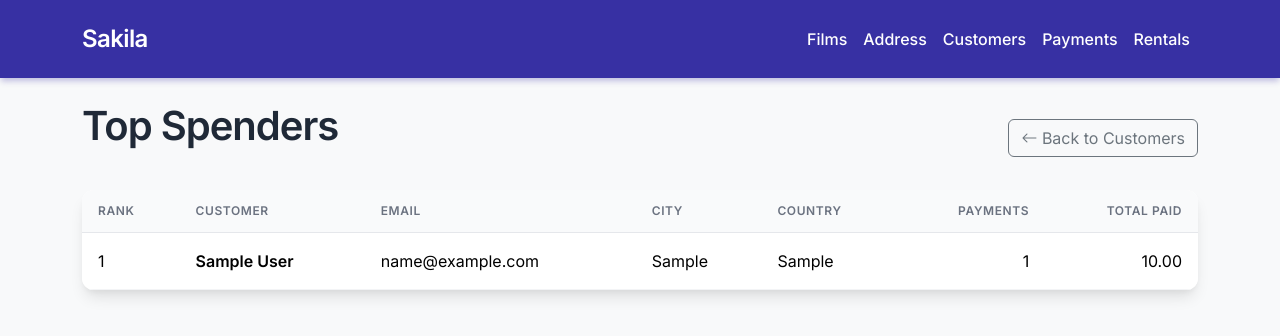
After one commit to ituitis20-yilmazal19/DataTrack, a Flask app: page /customers/top-spenders in a window 1280 px wide. The commit adds this page. Shown: the top 336 px of the page. Run offline with Flask 3, Linux system fonts and the light colour scheme; tables that the repository leaves empty hold one stand-in row (values such as "Sample post").

Commit message:
Add customers top spenders feature and unify page looks on UI

```diff
--- a/app.py
+++ b/app.py
@@ -253,16 +253,22 @@ def address_add():
     cities = addresses.get_cities()
     return render_template("address_add.html", cities=cities)
 
-# --- CUSTOMERS (Düzeltilmiş) ---
+# --- CUSTOMERS  ---
+@app.route("/customers")
 @app.route("/customers")
 def customers_list():
     q = request.args.get("q", type=str)
     page = max(request.args.get("page", default=1, type=int), 1)
+    page_size = 20
 
-    # Hata Düzeltildi: 'limit' yerine 'page_size' kullanılıyor
-    rows = customers.list_customers(q=q, page=page, page_size=20)
+    rows = customers.list_customers(q=q, page=page, page_size=page_size)
+    total_count = customers.count_search(q=q)
+    total_pages = math.ceil(total_count / page_size)
 
-    return render_template("customers.html", customers=rows, q=q, page=page)
+    return render_template("customers.html",
+                           customers=rows, q=q, page=page,
+                           total_pages=total_pages)
+
 
 @app.route("/customer/add", methods=["GET", "POST"])
 def customer_add():
@@ -323,6 +329,11 @@ def customer_delete(customer_id):
 def customers_top():
     rows = customers.top_customers_by_payment()
     return render_template("customers_top.html", customers=rows)
+@app.route("/customers/top-spenders")
+def customers_top_spenders():
+    limit = request.args.get("limit", default=20, type=int)
+    rows = customers.top_spenders(limit=limit)
+    return render_template("customers_top_spenders.html", rows=rows, limit=limit)
 
 # --- PAYMENTS ---
 @app.route("/payments")
--- /dev/null
+++ b/templates/customers_top_spenders.html
@@ -0,0 +1,46 @@
+{% extends "base.html" %}
+{% block title %}Top Spenders{% endblock %}
+
+{% block content %}
+<div class="d-flex justify-content-between align-items-center mb-3">
+  <h1>Top Spenders</h1>
+  <a href="{{ url_for('customers_list') }}" class="btn btn-outline-secondary">
+    <i class="bi bi-arrow-left"></i> Back to Customers
+  </a>
+</div>
+
+<div class="card">
+  <div class="table-responsive">
+    <table class="table table-sm align-middle mb-0">
+      <thead class="table-light">
+        <tr>
+          <th>Rank</th>
+          <th>Customer</th>
+          <th>Email</th>
+          <th>City</th>
+          <th>Country</th>
+          <th class="text-end">Payments</th>
+          <th class="text-end">Total Paid</th>
+        </tr>
+      </thead>
+      <tbody>
+        {% for r in rows %}
+        <tr>
+          <td>{{ loop.index }}</td>
+          <td class="fw-bold">{{ r.customer_name }}</td>
+          <td>{{ r.email }}</td>
+          <td>{{ r.city }}</td>
+          <td>{{ r.country }}</td>
+          <td class="text-end">{{ r.payments_count }}</td>
+          <td class="text-end">{{ "%.2f"|format(r.total_paid) }}</td>
+        </tr>
+        {% endfor %}
+
+        {% if rows|length == 0 %}
+        <tr><td colspan="7" class="text-center py-4"><em>No data</em></td></tr>
+        {% endif %}
+      </tbody>
+    </table>
+  </div>
+</div>
+{% endblock %}
--- a/utils/table_operations.py
+++ b/utils/table_operations.py
@@ -352,6 +352,50 @@ class Customers:
         """
         with self.connection_factory() as conn, conn.cursor(dictionary=True) as cur:
             cur.execute(query, (limit,))
+            return cur.fetchall()
+
+    def count_search(self, q: str = None) -> int:
+        where = []
+        params = []
+
+        if q:
+            like_q = f"%{q}%"
+            where.append("(c.first_name LIKE %s OR c.last_name LIKE %s OR c.email LIKE %s)")
+            params.extend([like_q, like_q, like_q])
+
+        where_clause = ("WHERE " + " AND ".join(where)) if where else ""
+
+        sql = f"SELECT COUNT(*) FROM customer c {where_clause}"
+        with self.connection_factory() as conn, conn.cursor() as cur:
+            cur.execute(sql, params)
+            (n,) = cur.fetchone()
+            return int(n)
+
+    def top_spenders(self, limit: int = 20):
+        sql = """
+        SELECT c.customer_id,
+            CONCAT(c.first_name,' ',c.last_name) AS customer_name,
+            c.email,
+            ci.city,
+            co.country,
+            totals.total_paid,
+            totals.payments_count
+        FROM customer c
+        JOIN address a  ON a.address_id = c.address_id
+        JOIN city ci    ON ci.city_id = a.city_id
+        JOIN country co ON co.country_id = ci.country_id
+        JOIN (
+        SELECT customer_id,
+                SUM(amount) AS total_paid,
+                COUNT(*)    AS payments_count
+        FROM payment
+        GROUP BY customer_id
+        ) totals ON totals.customer_id = c.customer_id
+        ORDER BY totals.total_paid DESC
+        LIMIT %s
+        """
+        with self.connection_factory() as conn, conn.cursor(dictionary=True) as cur:
+            cur.execute(sql, (limit,))
             return cur.fetchall()
 
 
```
Also changed, not shown: templates/customers.html (+28 -12 lines).
